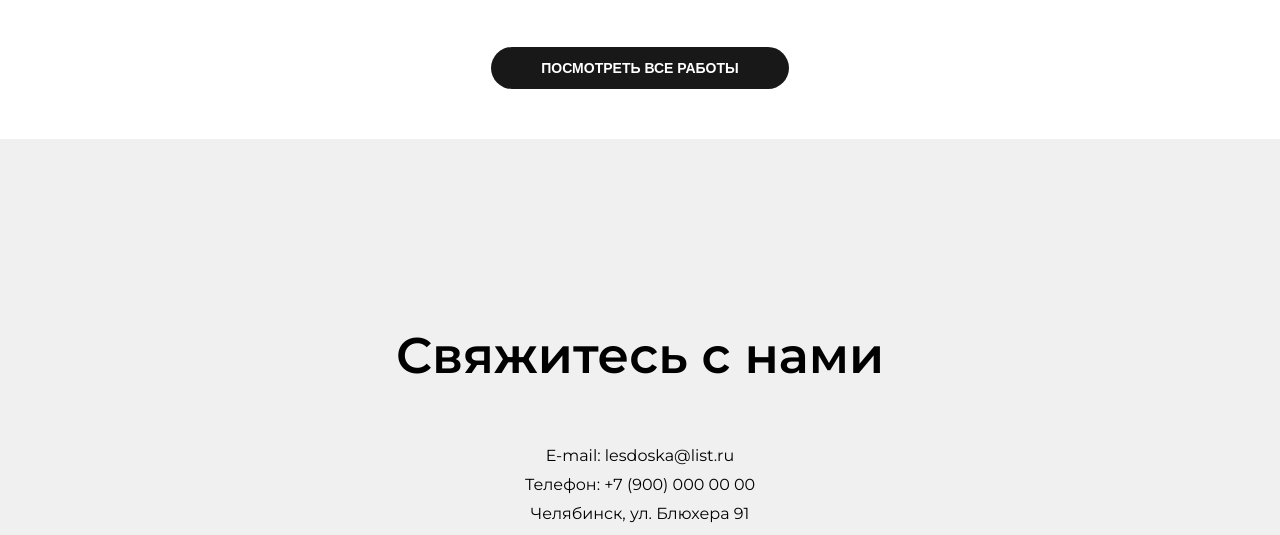
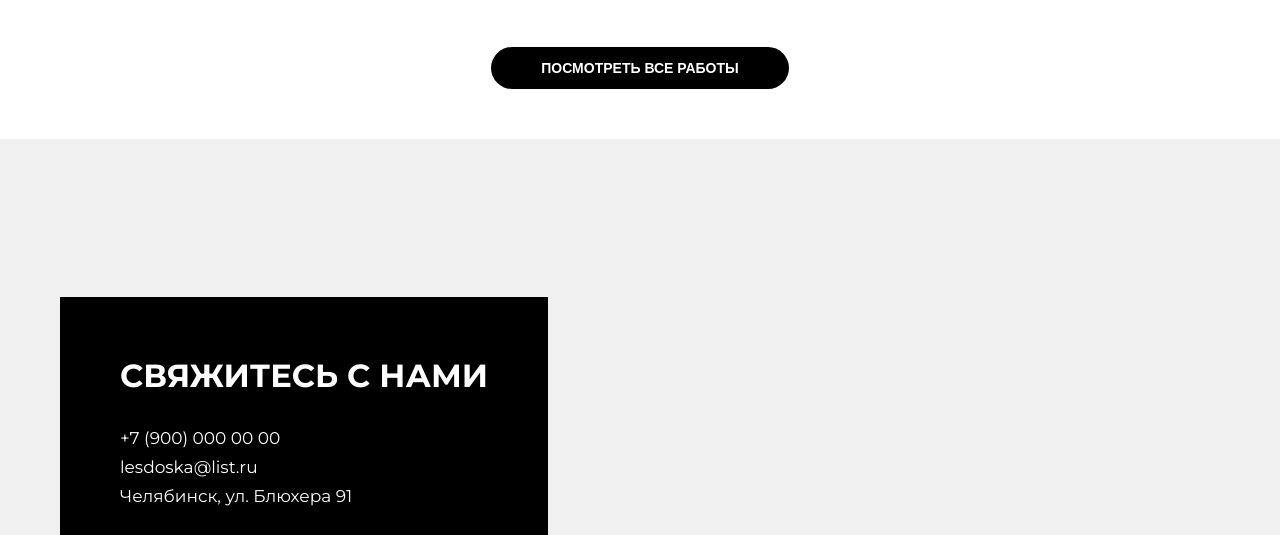
Before and after one commit to archilkarchava/stolyarka-gatsby, a Gatsby site: page / in a window 1280 px wide. Shown: the part 1929-2464 px from the top of the page. Built offline with nearby package versions, Linux system fonts and the light colour scheme; Gatsby itself is replaced by a stand-in of ours.

Commit message:
ContactUs section with new styling, google maps to be added

```diff
--- a/src/components/ContactUs.js
+++ b/src/components/ContactUs.js
@@ -4,6 +4,7 @@ import styled from 'styled-components'
 import SocialLinks from './SocialLinks'
 
 import media from '../utils/media';
+import setTextColor from '../utils/setTextColor'
 
 const Wrapper = styled.div`
   width: 100%;
@@ -14,50 +15,85 @@ const Wrapper = styled.div`
     (props.secondary && props.theme.secondary) ||
     props.theme.primary
   };
+  ${media.laptop`
+    background-color: ${props => props.theme.brandBlack};
+  `}
+
+`
+
+const BoxWrapper = styled.div`
+  background-color: ${props => props.theme.brandBlack};
+  position: absolute;
+  left: 0;
+  right: 0;
+  top: 0;
+  margin: auto;
+  max-width: 1160px;
+  z-index: 1;
+  ${media.desktop`
+    max-width: 940px;
+  `}
+  ${media.laptop`
+    width: 100%;
+    position: initial;
+  `}
 `
 
 const ContactBox = styled.div`
-  text-align: center;
-  padding: 0px 20px;
-  margin: 0 auto;
-  position: relative;
-  top: 50%;
-  transform: translateY(-50%);
-  -webkit-transform: translateY(-50%);
-  -moz-transform: translateY(-50%);
-  -o-transform: translateY(-50%);
-  -ms-transform: translateY(-50%);
+  position: absolute;
+  background-color: ${props => props.theme.brandBlack};
+  color: ${props => setTextColor(props.theme.brandBlack)};
+  a {
+    color: ${props => setTextColor(props.theme.brandBlack)};
+  }
+  top: 158px;
+  padding: 60px;
+  box-sizing: border-box;
   h1 {
-    text-align: center;
-    margin-bottom: 60px;
+    font-size: 32px;
+    line-height: 1.17;
+    margin-bottom: 30px;
+    text-transform: uppercase;
+    font-weight: 700;
+    ${media.desktop`
+      font-size: 30px;
+    `}
   }
   ul {
     list-style:none;
-    margin-bottom: 45px;
+    margin-bottom: 30px;
   }
   li {
-    margin-bottom: 10px;
+    font-size: 17px;
+    line-height: 1.7;
+    font-weight: 400;
+    ${media.desktop`
+      font-size: 15px;
+    `}
   }
-  ${media.tablet`
-    h1 {
-      margin-bottom: 35px;
-    }
-    ul {
-      margin-bottom: 27px;
-    }
+  ${media.desktop`
+    top: 163px;
+  `}
+  ${media.laptop`
+    width: 100%;
+    margin: 0 auto;
+    text-align: center;
+    padding: 45px 20px;
+    position: initial;
   `}
 `
 
 const ContactUs = props => (
   <Wrapper {...props}>
+    <BoxWrapper>
       <ContactBox>
         <h1>Свяжитесь с нами</h1>
         <ul>
           <li>
-          <p>E-mail: <a href="mailto:lesdoska@list.ru">lesdoska@list.ru</a></p>
+            <a href="tel:+7 (900) 000-00-00">+7 (900) 000 00 00</a>
           </li>
           <li>
-          <p>Телефон: <a href="tel:+7 (900) 000-00-00">+7 (900) 000 00 00</a></p>
+            <a href="mailto:lesdoska@list.ru">lesdoska@list.ru</a>
           </li>
           <li>
             <p>Челябинск, ул. Блюхера 91</p>
@@ -65,6 +101,7 @@ const ContactUs = props => (
         </ul>
         <SocialLinks />
       </ContactBox>
+    </BoxWrapper>
   </Wrapper>
 )
 
--- a/src/components/Navigation/NavMenu.js
+++ b/src/components/Navigation/NavMenu.js
@@ -7,10 +7,10 @@ import PhoneNumber from './PhoneNumber'
 import media from '../../utils/media'
 
 const StyledList = styled.ul`
-  list-style:none;
+  list-style: none;
   margin:0;
   padding:0;
-  text-align:center;
+  text-align: center;
   margin: 0 auto;
   width: 100%;
   height: 100%;
--- a/src/components/layout.js
+++ b/src/components/layout.js
@@ -52,7 +52,6 @@ injectGlobal`
   }
   a {
     text-decoration: none;
-    color: black;
   }
   .noscroll {
     ${media.tablet`
@@ -66,7 +65,7 @@ injectGlobal`
 const theme = {
   primary: '#FFFFFF',
   secondary: '#F0F0F0',
-  brandBlack: '#181818',
+  brandBlack: '#000000',
   fontSans: '\'Montserrat\', sans-serif',
   baseFontFamily: '\'Montserrat\', sans-serif',
   baseFontSize: '16px',
@@ -112,7 +111,7 @@ class Layout extends Component {
                   class: this.state.noscroll ? `noscroll` : ''
                 }}
               >
-                <link href="https://fonts.googleapis.com/css?family=Fira+Sans:400,500,600,700&amp;subset=cyrillic" rel="stylesheet" />
+                {/* <link href="https://fonts.googleapis.com/css?family=Fira+Sans:400,500,600,700&amp;subset=cyrillic" rel="stylesheet" /> */}
                 <link href="https://fonts.googleapis.com/css?family=Montserrat:400,500,600,700&amp;subset=cyrillic" rel="stylesheet" />
               </Helmet>
               <Navbar title={data.site.siteMetadata.title} phoneNumber={'+7 (900) 000-00-00'} menuOpened={this.mobileMenuOpened} />
```
Lines whose indentation alone changed are shown as unchanged.
